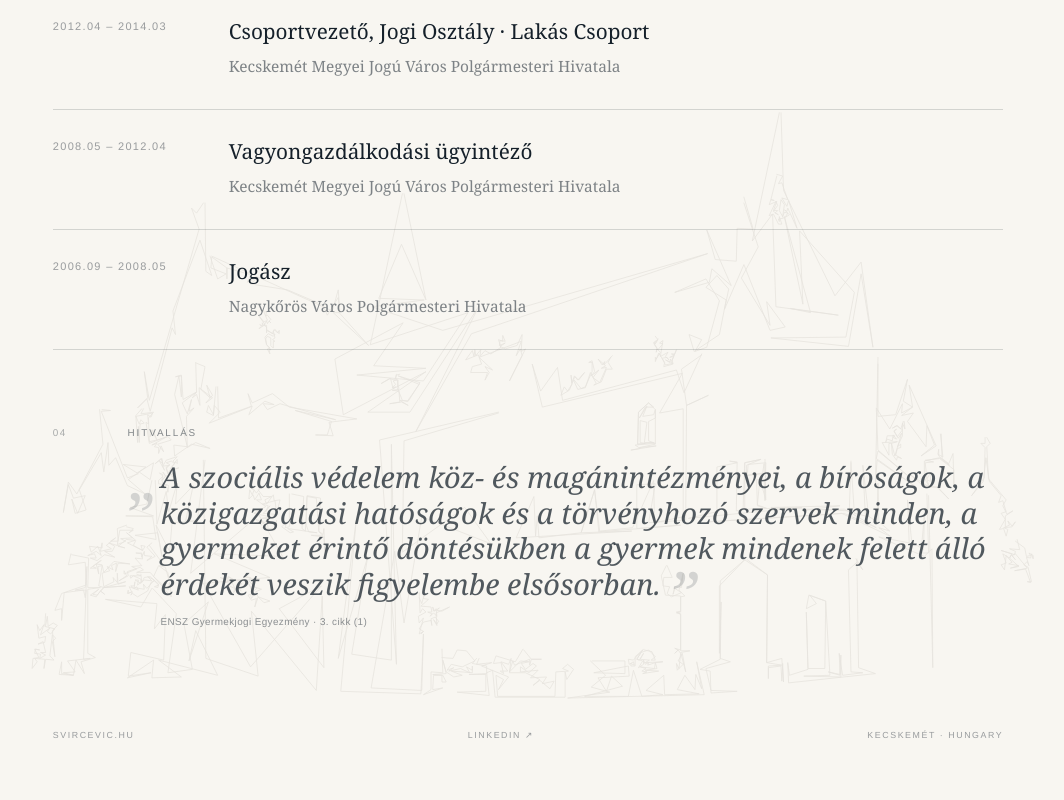
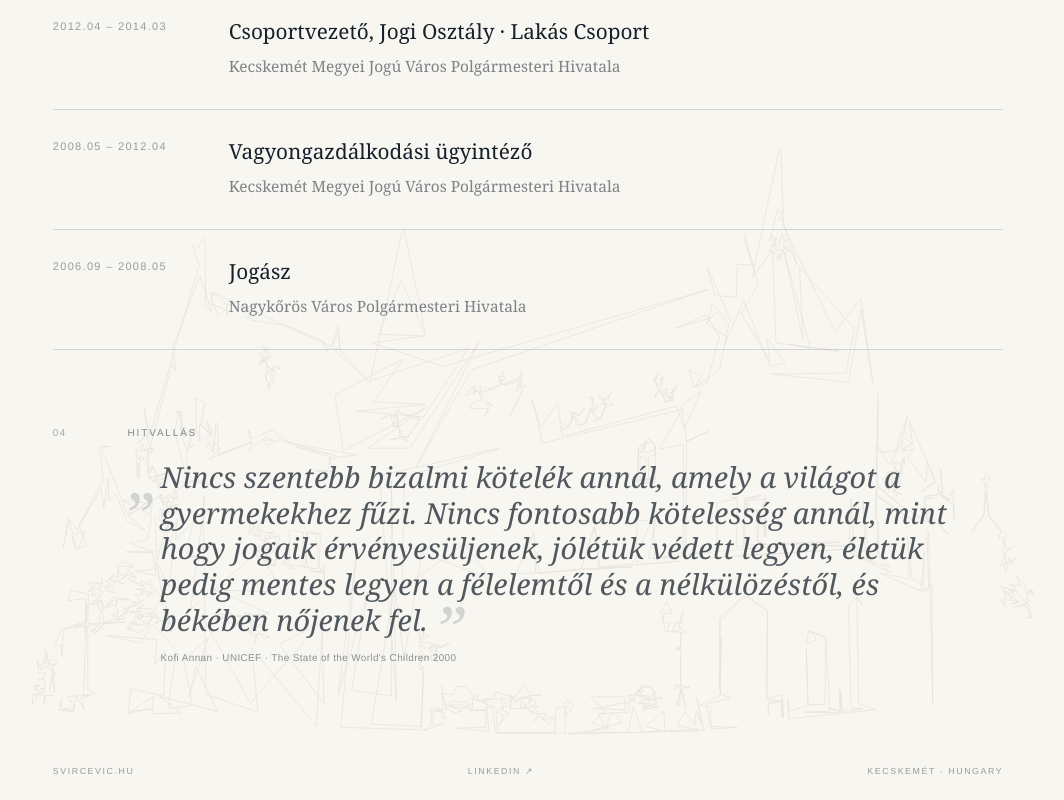
Before and after one commit to svircevicnikola/svircevic-hu, a Next.js app: page /agota in a window 1280 px wide. Shown: the part 2498-3298 px from the top of the page, without its empty margins (112-1176 px from the left). Before the commit the page ends 3262 px from the top, so only its background shows below. Built offline with nearby package versions, Linux system fonts and the light colour scheme.

Commit message:
Replace closing quote with Kofi Annan quotation

```diff
--- a/app/agota/page.tsx
+++ b/app/agota/page.tsx
@@ -197,8 +197,8 @@ export default function AgotaPage() {
           <span className="section-kicker">HITVALLÁS</span>
           <div className="quote-line">
             <span className="quote-mark quote-mark-open" aria-hidden="true">„</span>
-            <p className="quote-text">A szociális védelem köz- és magánintézményei, a bíróságok, a közigazgatási hatóságok és a törvényhozó szervek minden, a gyermeket érintő döntésükben a gyermek mindenek felett álló érdekét veszik figyelembe elsősorban.<span className="quote-mark quote-mark-close" aria-hidden="true">”</span></p>
-            <span className="quote-attribution">ENSZ Gyermekjogi Egyezmény · 3. cikk (1)</span>
+            <p className="quote-text">Nincs szentebb bizalmi kötelék annál, amely a világot a gyermekekhez fűzi. Nincs fontosabb kötelesség annál, mint hogy jogaik érvényesüljenek, jólétük védett legyen, életük pedig mentes legyen a félelemtől és a nélkülözéstől, és békében nőjenek fel.<span className="quote-mark quote-mark-close" aria-hidden="true">”</span></p>
+            <span className="quote-attribution">Kofi Annan · UNICEF · The State of the World's Children 2000</span>
           </div>
         </div>
       </section>
```
